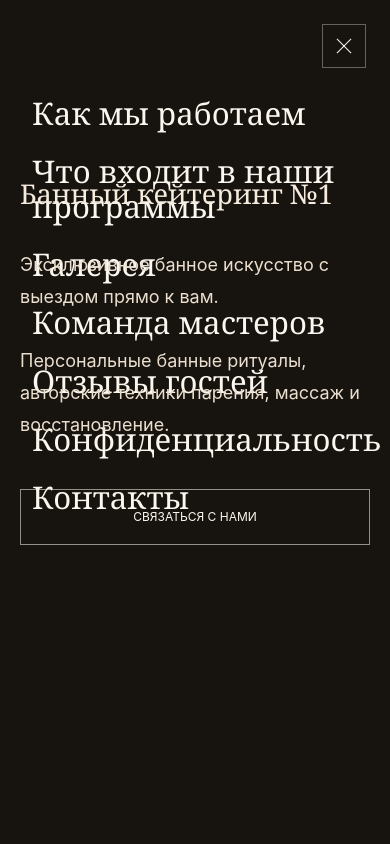
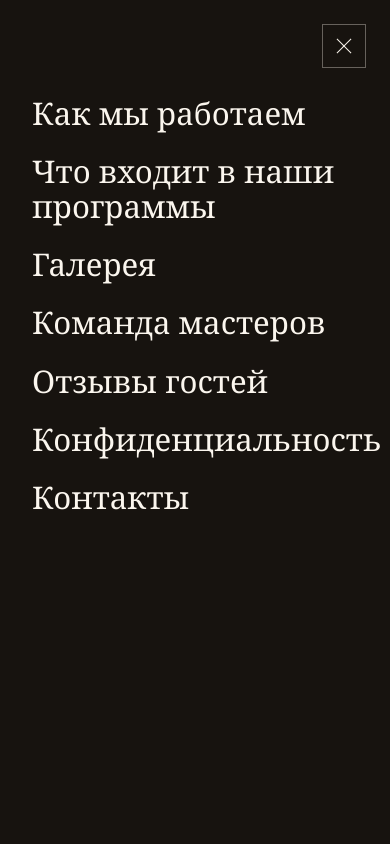
Before and after one commit to ajabenko82/bannoe-buro, a Next.js app: page / in a window 390 px wide. Both pictures are taken after a click on the button "Открыть меню". Shown: the top 844 px of the page. Built offline with nearby package versions, Linux system fonts and the light colour scheme.

Commit message:
Update site content

```diff
--- a/app/MobileNav.tsx
+++ b/app/MobileNav.tsx
@@ -18,13 +18,16 @@ export default function MobileNav() {
   useEffect(() => {
     if (!isOpen) {
       document.body.style.overflow = "";
+      document.body.classList.remove("menu-open");
       return;
     }
 
     document.body.style.overflow = "hidden";
+    document.body.classList.add("menu-open");
 
     return () => {
       document.body.style.overflow = "";
+      document.body.classList.remove("menu-open");
     };
   }, [isOpen]);
 
@@ -54,12 +57,12 @@ export default function MobileNav() {
       {isOpen ? (
         <div
           id="mobile-navigation"
-          className="fixed left-0 top-0 z-[9999] h-[100vh] w-full bg-[#17130f] text-[#fbf6ee]"
+          className="fixed inset-0 z-[99999] h-[100dvh] w-[100vw] overflow-y-auto bg-[#17130f] text-[#fbf6ee]"
         >
           <button
             type="button"
             onClick={closeMenu}
-            className="absolute right-6 top-6 flex h-11 w-11 items-center justify-center border border-[#fbf6ee]/35 text-[#fbf6ee] transition hover:bg-[#fbf6ee]/10"
+            className="fixed right-6 top-6 z-[100000] flex h-11 w-11 items-center justify-center border border-[#fbf6ee]/35 text-[#fbf6ee] transition hover:bg-[#fbf6ee]/10"
             aria-label="Закрыть меню"
           >
             <span className="relative block h-5 w-5">
@@ -68,7 +71,7 @@ export default function MobileNav() {
             </span>
           </button>
 
-          <nav className="flex h-full flex-col gap-6 px-8 pt-24 pb-10">
+          <nav className="flex min-h-full flex-col gap-6 px-8 pt-24 pb-10 leading-[1.1]">
             {mobileLinks.map((link) => (
               <a
                 key={link.href}
--- a/app/globals.css
+++ b/app/globals.css
@@ -29,6 +29,14 @@ body {
   overflow-x: hidden;
   text-rendering: optimizeLegibility;
   -webkit-font-smoothing: antialiased;
+}
+
+body.menu-open {
+  overflow: hidden;
+}
+
+body.menu-open .hero-content {
+  visibility: hidden;
 }
 
 a {
--- a/app/page.tsx
+++ b/app/page.tsx
@@ -102,7 +102,7 @@ export default function Home() {
           id="top"
           className="relative z-10 mx-auto flex min-h-[calc(100svh-76px)] w-full max-w-[1520px] items-start px-5 pt-14 pb-20 sm:min-h-[calc(100svh-112px)] sm:px-10 sm:pt-28 sm:pb-28 lg:px-20 lg:pt-36 lg:pb-36"
         >
-          <div className="reveal max-w-5xl text-[#fbf6ee]">
+          <div className="hero-content reveal max-w-5xl text-[#fbf6ee]">
             <h1 className="mt-10 max-w-2xl font-display text-[clamp(1.7rem,4vw,3.5rem)] font-normal leading-[1.05] text-[#f6ecde] sm:mt-12">
               Банный кейтеринг №1
             </h1>
```
